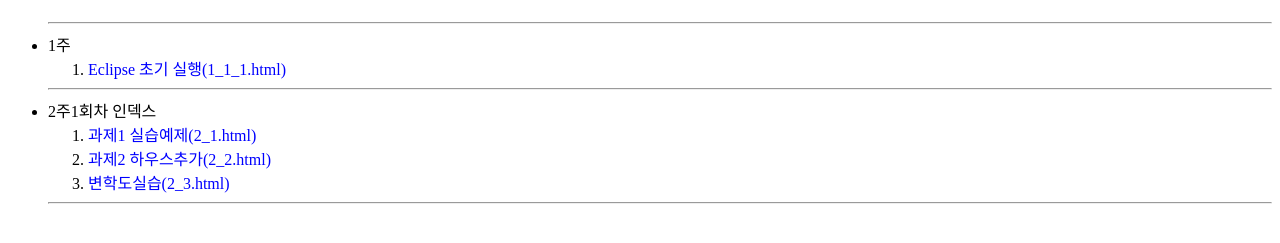
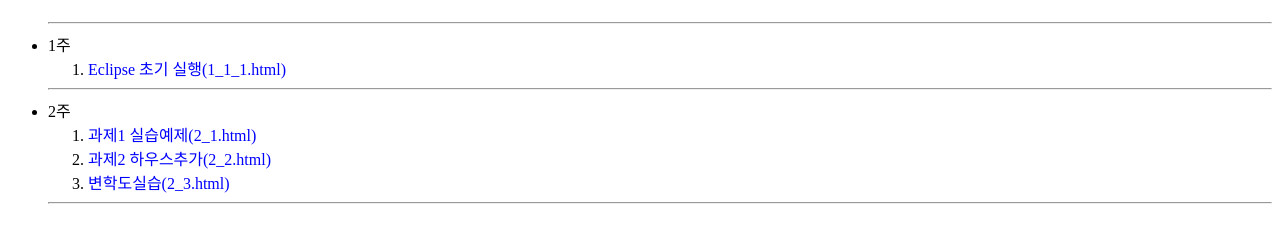
Before and after one commit to wncks1220/wncks1220.github.io, a plain HTML site: page index.html in a window 1280 px wide. Shown: the part 67-310 px from the top of the page. Drawn offline with Linux system fonts and the light colour scheme.

Commit message:
Update index.html

```diff
--- a/index.html
+++ b/index.html
@@ -14,7 +14,7 @@
   <ol>
     <li><a href=https://wncks1220.github.io/java/1_1_1.html>Eclipse 초기 실행(1_1_1.html)</a></li>
   </ol><hr/>
-  <li> 2주1회차 인덱스 </li>
+  <li> 2주 </li>
   <ol>
   <li><a href="https://wncks1220.github.io/java/2-1.html">과제1 실습예제(2_1.html)</a></li>
   <li><a href="https://wncks1220.github.io/java/2_2.html">과제2 하우스추가(2_2.html)</a></li>
```
